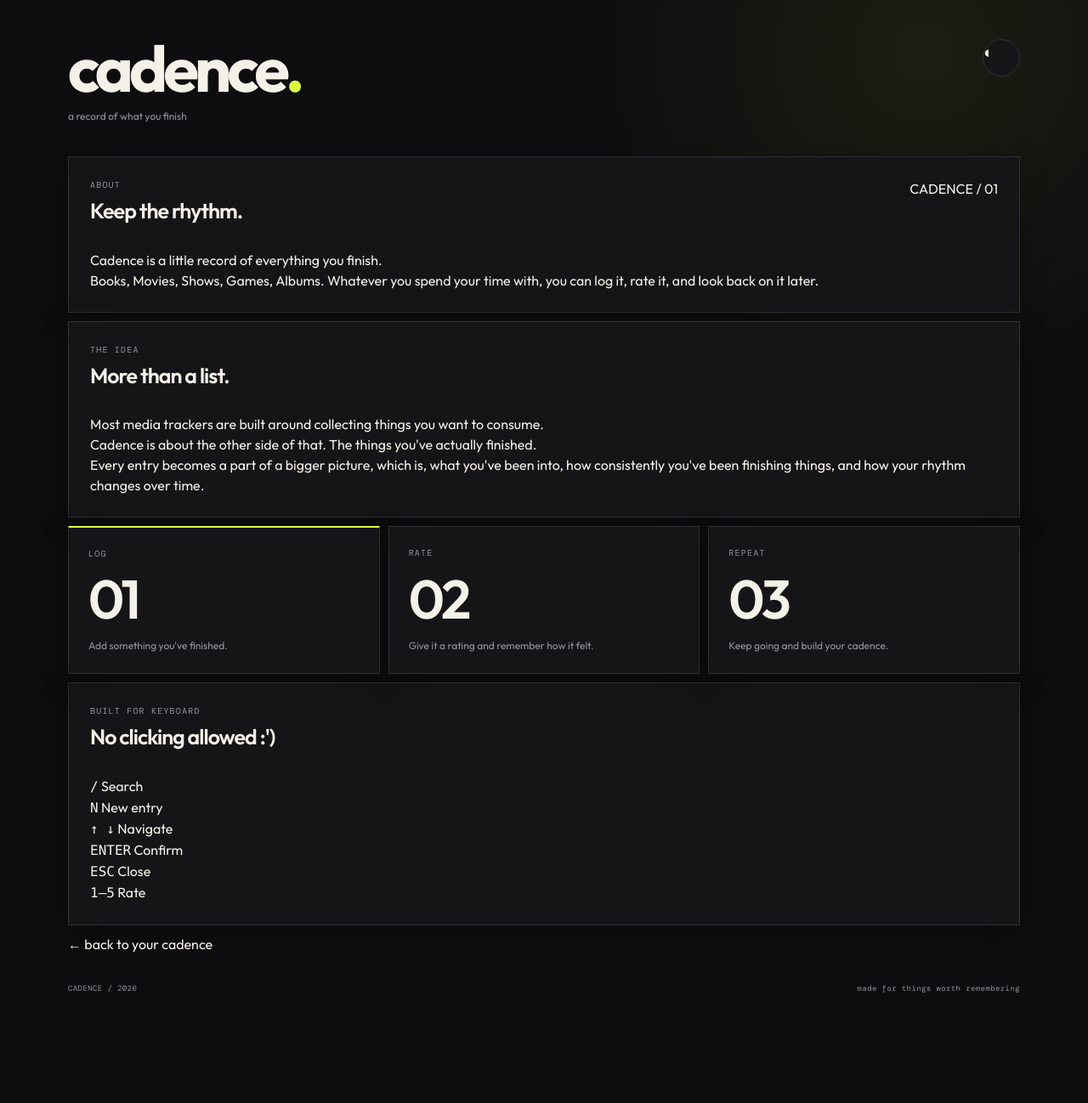
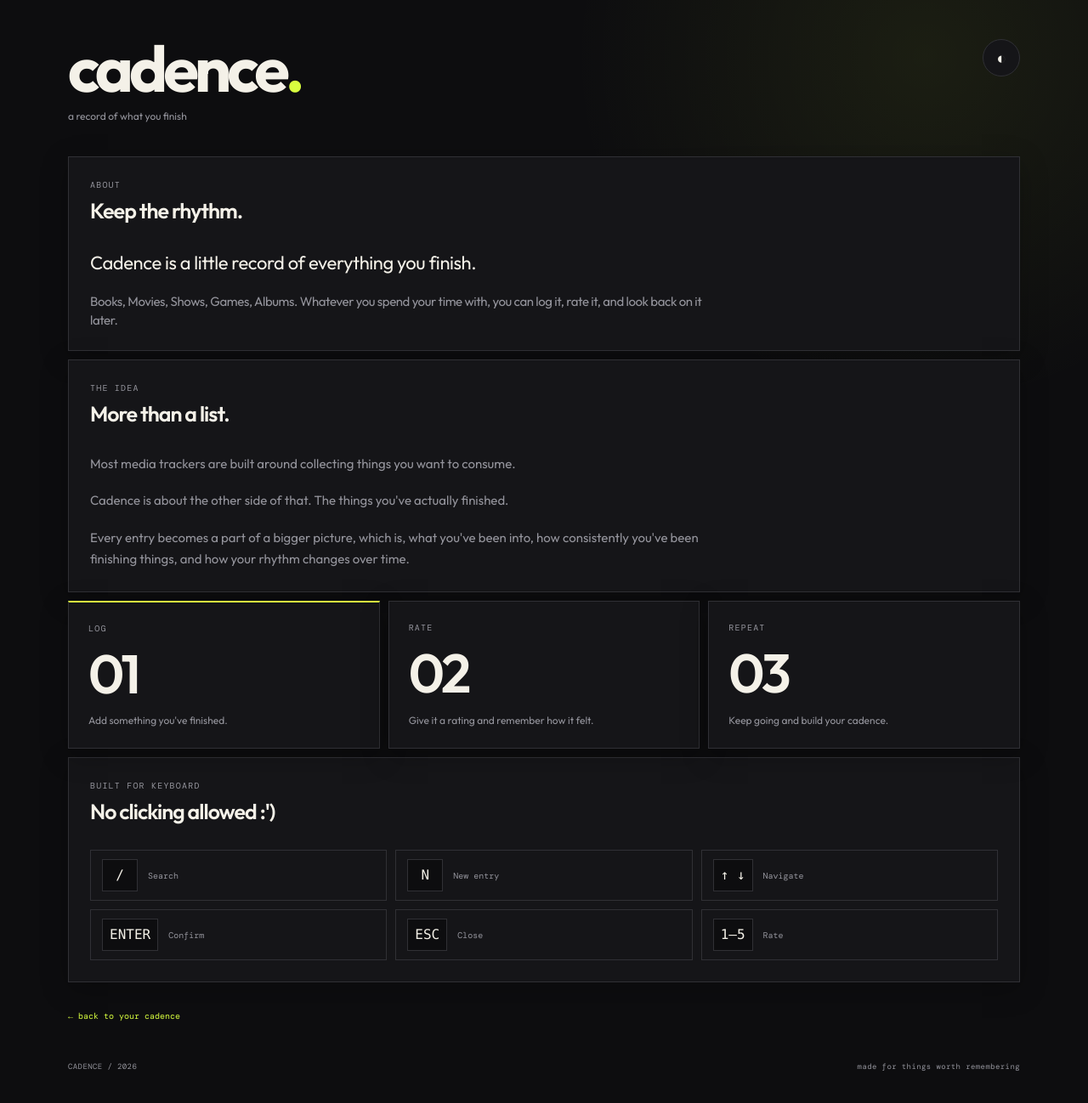
Before and after one commit to srishtipurohitaps/Cadence, a website: page pages/about.html in a window 1280 px wide. Shown: the whole page at 85% size. Before the commit the page ends 1230 px from the top, so only its background shows below. Drawn offline with nearby package versions, Linux system fonts and the light colour scheme.

Commit message:
added css and ts code for the about page

```diff
--- a/pages/about.html
+++ b/pages/about.html
@@ -19,11 +19,14 @@
                 <p>a record of what you finish</p>
             </div>
 
-            <div
-                class="theme-button"
-                aria-label="Theme"
-            >
-                ◐
+            <div class="topbar-actions">
+                <button
+                    id="themeButton"
+                    class="theme-button"
+                    aria-label="Toggle theme"
+                >
+                    ◐
+                </button>
             </div>
         </header>
 
@@ -35,8 +38,6 @@
                         <p class="eyebrow">ABOUT</p>
                         <h2>Keep the rhythm.</h2>
                     </div>
-
-                    <p>CADENCE / 01</p>
                 </div>
 
                 <div class="about-intro">
@@ -60,7 +61,7 @@
                     </div>
                 </div>
 
-                <div class=""about-copy">
+                <div class="about-copy">
                     <p>
                         Most media trackers are built around collecting
                         things you want to consume.
@@ -160,7 +161,7 @@
             </section>
 
             <div class="about-back">
-                <a href="/">
+                <a href="index.html">
                     ← back to your cadence
                 </a>
             </div>
--- a/static/style.css
+++ b/static/style.css
@@ -66,6 +66,25 @@ select:focus-visible {
     justify-content: space-between;
     align-items: flex-start;
     padding: 46px 0 38px;
+}
+
+.topbar-actions {
+    display: flex;
+    align-items: center;
+    gap: 14px;
+}
+
+.about-link {
+    color: var(--muted);
+    font-family: "DM Mono", monospace;
+    font-size: 10px;
+    letter-spacing: 1px;
+    text-decoration: none;
+    transition: color 0.15s ease;
+}
+
+.about-link:hover {
+    color: var(--accent);
 }
 
 .brand h1 {
@@ -186,6 +205,85 @@ select:focus-visible {
     font-size: 25px;
     font-weight: 600;
     letter-spacing: -1px;
+}
+
+.about-intro {
+    max-width: 720px;
+}
+
+.about-intro p {
+    margin: 0 0 18px;
+    font-size: 22px;
+    line-height: 1.45;
+    letter-spacing: -0.4px;
+}
+
+.about-intro p:last-child {
+    margin-bottom: 0;
+    color: var(--muted);
+    font-size: 15px;
+}
+
+.about-copy {
+    max-width: 720px;
+}
+
+.about-copy p {
+    margin: 0 0 18px;
+    color: var(--muted);
+    font-size: 15px;
+    line-height: 1.7;
+}
+
+.about-copy p:last-child {
+    margin-bottom: 0;
+}
+
+.keyboard-grid {
+    display: grid;
+    grid-template-columns: repeat(3, 1fr);
+    gap: 10px;
+}
+
+.keyboard-grid div {
+    display: flex;
+    align-items: center;
+    gap: 12px;
+    min-height: 55px;
+    padding: 10px 13px;
+    border: 1px solid var(--border);
+}
+
+.keyboard-grid span {
+    color: var(--muted);
+    font-family: "DM Mono", monospace;
+    font-size: 10px;
+}
+
+kbd {
+    min-width: 42px;
+    padding: 6px 8px;
+    border: 1px solid var(--border);
+    background: var(--background);
+    color: var(--text);
+    font-family: "DM Mono", monospace;
+    font-size: 10px;
+    text-align: center;
+}
+
+.about-back {
+    margin: 25px 0 10px;
+}
+
+.about-back a {
+    color: var(--accent);
+    font-family: "DM Mono", monospace;
+    font-size: 10px;
+    text-decoration: none;
+}
+
+.about-back a:hover {
+    text-decoration: underline;
 }
 
 #activityText {
@@ -508,6 +606,14 @@ body.light {
         padding-top: 30px;
     }
 
+    .topbar-actions {
+        gap: 9px;
+    }
+
+    .about-link {
+        font-size: 9px;
+    }
+
     .brand h1 {
         letter-spacing: -3px;
     }
@@ -552,4 +658,12 @@ body.light {
     footer {
         flex-direction: column;
     }
+
+    .about-intro p {
+        font-size: 18px;
+    }
+
+    .keyboard-grid {
+        grid-template-columns: 1fr 1fr;
+    }
 }
```
Also changed, not shown: pages/index.html (+9 -0 lines), static/app.ts (+11 -6 lines).
